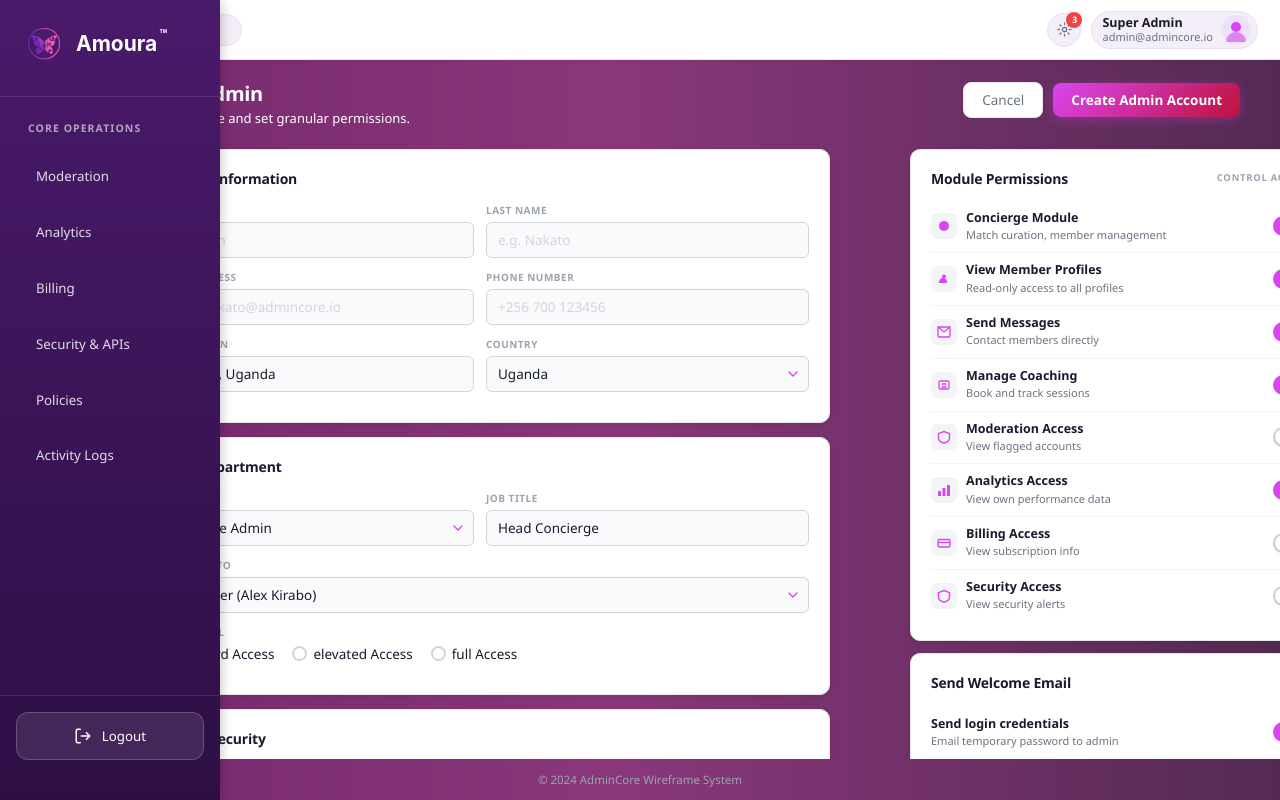
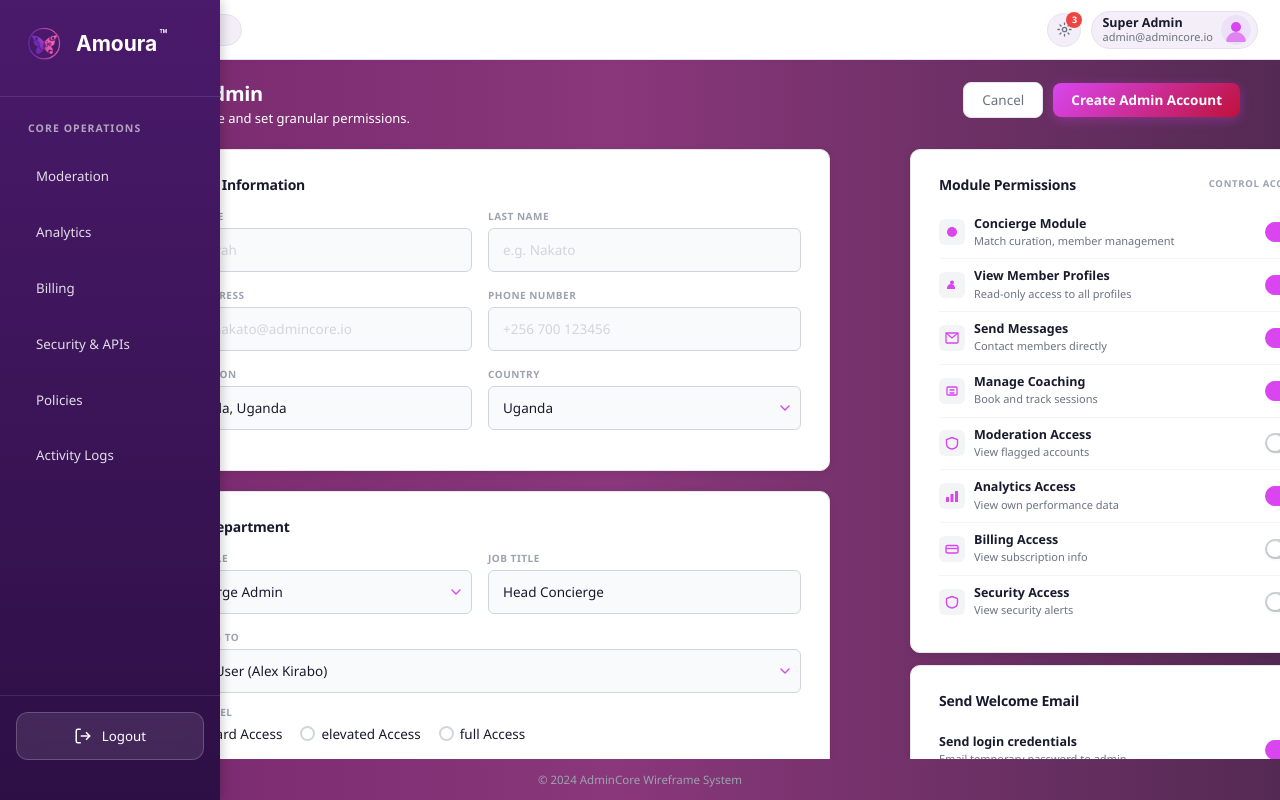
Before and after one commit to IjeButterfly-Relationship-app/Portal, a React (Vite) app: page /onboard in a window 1280 px wide. Built offline with nearby package versions, Linux system fonts and the light colour scheme.

Commit message:
Increase card height, input field size, and spacing for better appearance

```diff
--- a/src/styles/Onboard.css
+++ b/src/styles/Onboard.css
@@ -367,7 +367,7 @@ body {
   width: 100%;
 }
 
-.ob-col-left  { display: flex; flex-direction: column; gap: 14px; margin-left: 160px; }
+.ob-col-left  { display: flex; flex-direction: column; gap: 20px; margin-left: 160px; }
 .ob-col-right { display: flex; flex-direction: column; gap: 12px; }
 
 /* ── Card ── */
@@ -375,8 +375,9 @@ body {
   background: var(--ob-card-bg);
   border: 1px solid var(--ob-card-border);
   border-radius: var(--ob-radius);
-  padding: 18px 20px;
+  padding: 24px 28px;
   box-shadow: var(--ob-card-shadow);
+  min-height: fit-content;
 }
 
 .ob-card-title {
@@ -392,8 +393,8 @@ body {
 .ob-row2 {
   display: grid;
   grid-template-columns: 1fr 1fr;
-  gap: 12px;
-  margin-bottom: 12px;
+  gap: 16px;
+  margin-bottom: 16px;
 }
 .ob-field {
   display: flex;
@@ -414,7 +415,7 @@ body {
 }
 
 .ob-input {
-  padding: 8px 11px;
+  padding: 12px 14px;
   border: 1px solid #d1d5db;
   border-radius: var(--ob-radius-sm);
   font-size: 13.5px;
```
